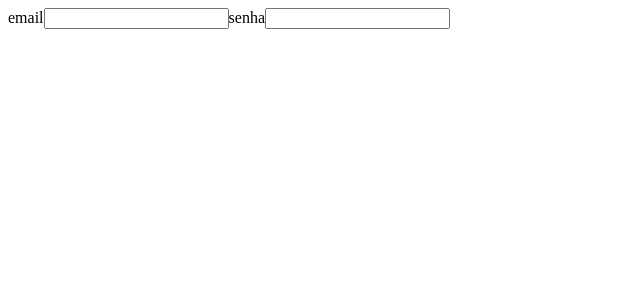
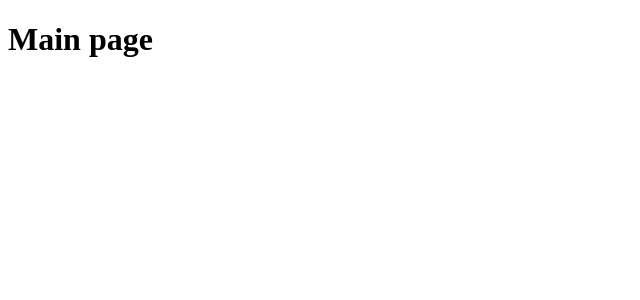
Before and after one commit to hugarty/PairFeedbackClient, a React (Create React App) app: page / in a window 1280 px wide. Shown: the top 300 px of the page, without its empty margins (0-640 px from the left). Built offline with nearby package versions, Linux system fonts and the light colour scheme.

Commit message:
Alterando o App para ele virar uma classe

```diff
--- a/src/App.jsx
+++ b/src/App.jsx
@@ -1,9 +1,12 @@
-import React from 'react';
+import React, {Component} from 'react';
 
-function App() {
-  return (
-    <h1>Hello World</h1>
-  );
+class App extends Component{
+
+  render(){
+    return (
+      <h1>Main page</h1>
+    );
+  }
 }
 
 export default App;
--- a/src/index.js
+++ b/src/index.js
@@ -1,6 +1,5 @@
 import React from 'react';
 import ReactDOM from 'react-dom';
 import App from './App.jsx';
-import FormLogin from './components/FormLogin';
 
-ReactDOM.render(<FormLogin />, document.getElementById('root'));
+ReactDOM.render(<App />, document.getElementById('root'));
```
